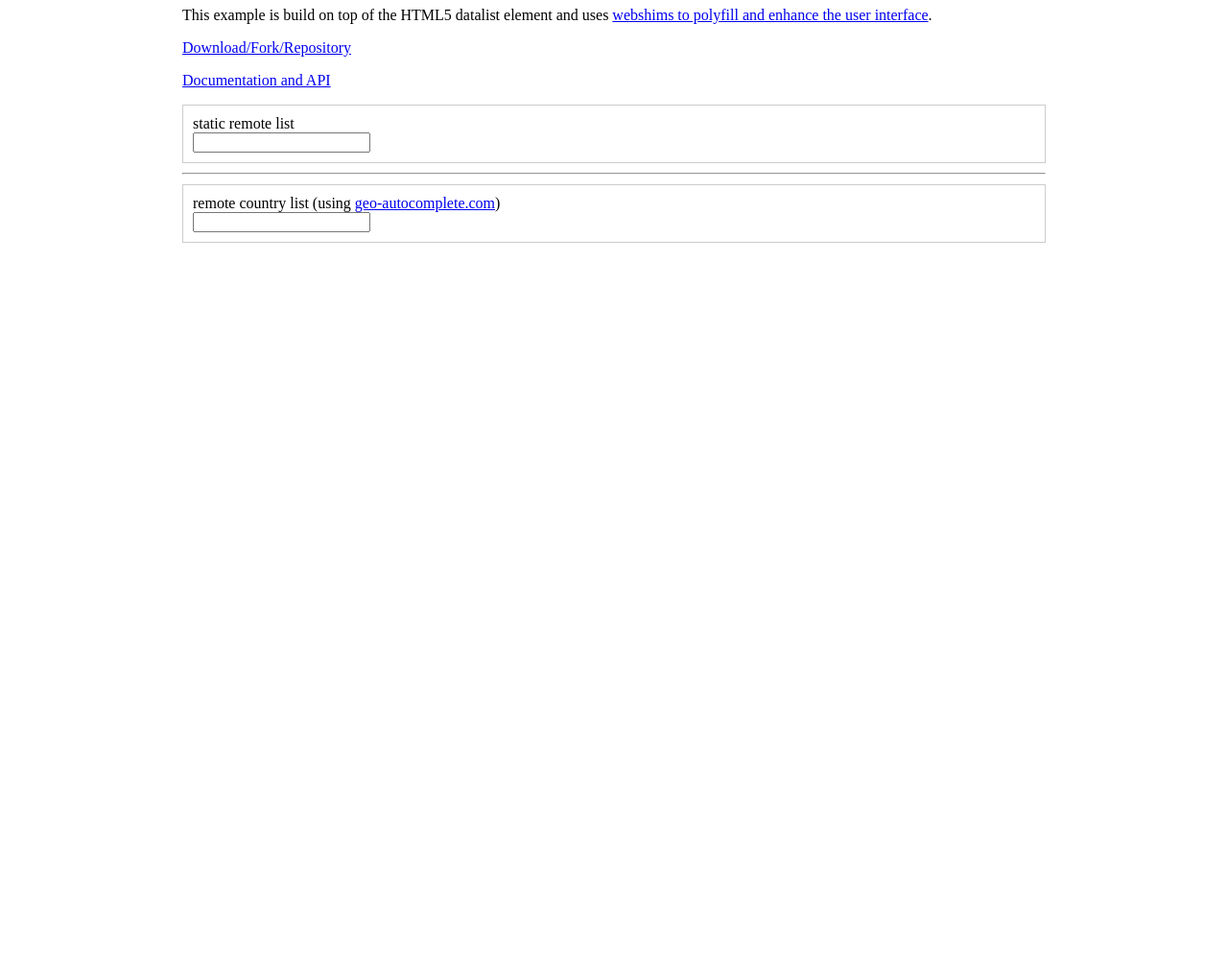
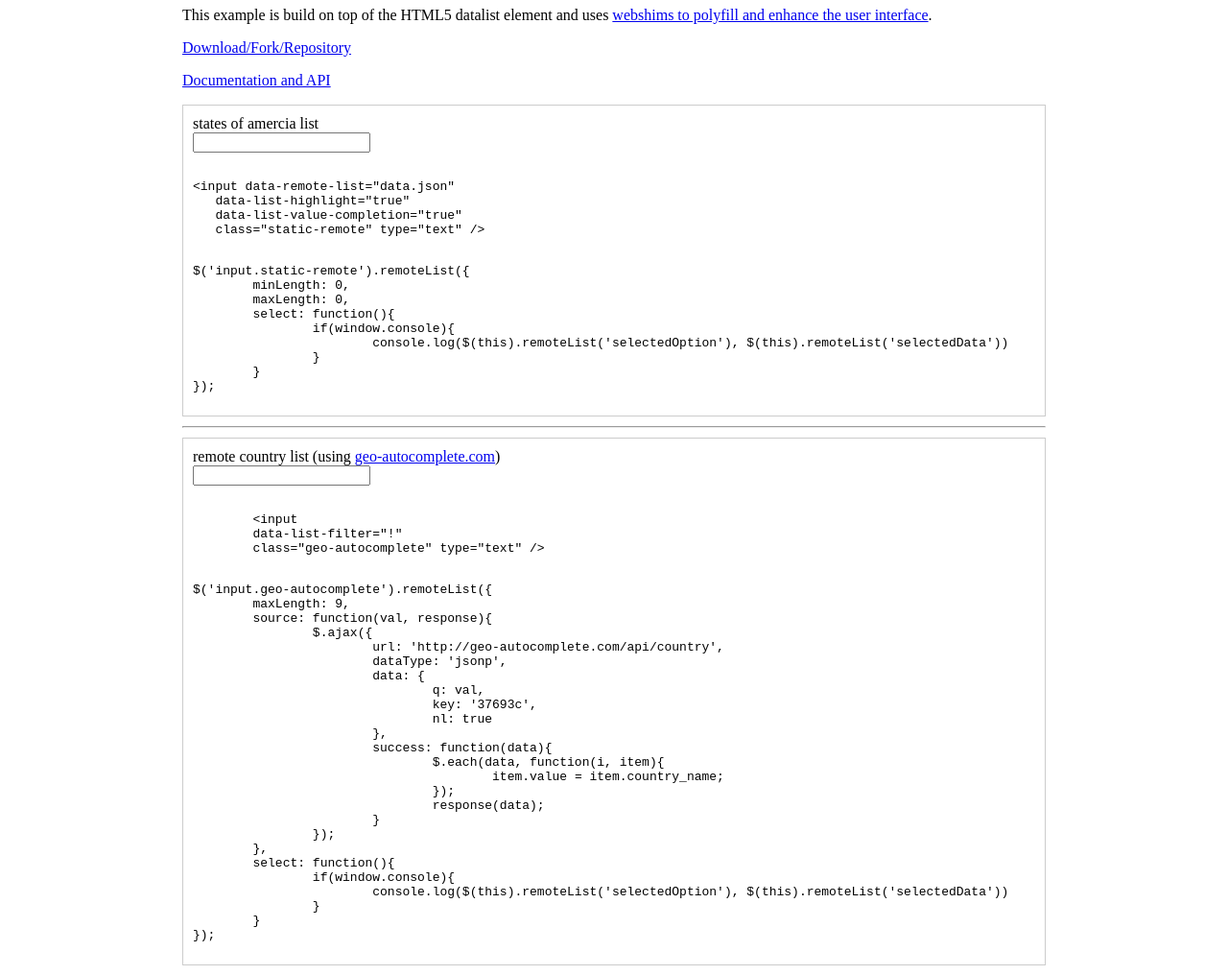
Before and after one commit to aFarkas/remote-list, a website: page demo/index.html in a window 1280 px wide. Shown: the part 73-1089 px from the top of the page at 96% size. Before the commit the page ends 800 px from the top, so only its background shows below. Drawn offline with nearby package versions, Linux system fonts and the light colour scheme.

Commit message:
update examples

```diff
--- a/bower.json
+++ b/bower.json
@@ -1,6 +1,6 @@
 {
 	"name": "remote-list",
-	"version": "0.1.1",
+	"version": "0.1.3",
 	"homepage": "https://github.com/aFarkas/remote-list",
 	"authors": [
 		"aFarkas <info@corrupt-system.de>"
--- a/demo/index.html
+++ b/demo/index.html
@@ -5,7 +5,7 @@
 	<meta http-equiv="content-type" content="text/html;charset=UTF-8"/>
 	<meta http-equiv="X-UA-Compatible" content="chrome=1"/>
 	<meta name="viewport" content="width=device-width"/>
-	<title>lightweight remote autocomplete/autosuggest with HTML5 datalist</title>
+	<title>lightweight remote autocomplete / autosuggest with HTML5 datalist</title>
 	<style>
 		html, body {min-height: 100%;}
 		body {
@@ -25,22 +25,11 @@
 			top: 10px;
 			right: 10px;
 		}
+	</style>
 
-		datalist option {
-			background: #333 !important;
-			color: #fff !important;
-		}
-
-		datalist option:checked {
-			background: #fff !important;
-			color: #333 !important;
-		}
-	</style>
-	<!-- Latest compiled and minified CSS -->
-	<script src="http://code.jquery.com/jquery-1.11.0.js"></script>
+	<script src="http://code.jquery.com/jquery-1.11.1.js"></script>
 
 	<!-- optional for old browser support or to enhance look and feel -->
-	<script src="http://afarkas.github.io/webshim/js-webshim/minified/extras/modernizr-custom.js"></script>
 	<script src="http://afarkas.github.io/webshim/js-webshim/minified/polyfiller.js"></script>
 
 
@@ -78,15 +67,16 @@
 
 <body>
 
-<h1>Tiny lightweight autosuggest plugin for jQuery</h1>
+<h1>Tiny lightweight autosuggest / typeahead plugin for jQuery</h1>
 <p>This example is build on top of the HTML5 datalist element and uses <a href="http://afarkas.github.io/webshim/demos/demos/cfgs/list-datalist.html">webshims to polyfill and enhance the user interface</a>.</p>
 <p><a href="https://github.com/aFarkas/remote-list">Download/Fork/Repository</a></p>
 <p><a href="https://github.com/aFarkas/remote-list#simple-usage-example">Documentation and API</a></p>
 <div class="example">
 <label>
-		<span>static remote list</span>
+	<span>states of amercia list</span>
 	<input data-remote-list="data.json"
 		   data-list-highlight="true"
+		   data-list-value-completion="true"
 		   class="static-remote" type="text" />
 </label>
 <script>
@@ -102,6 +92,25 @@
 		});
 	});
 </script>
+
+<pre><code class="language-markup">
+&lt;input data-remote-list="data.json"
+   data-list-highlight="true"
+   data-list-value-completion="true"
+   class="static-remote" type="text" /&gt;
+</code></pre>
+
+<pre><code class="language-javascript">
+$('input.static-remote').remoteList({
+	minLength: 0,
+	maxLength: 0,
+	select: function(){
+		if(window.console){
+			console.log($(this).remoteList('selectedOption'), $(this).remoteList('selectedData'))
+		}
+	}
+});
+</code></pre>
 </div>
 
 <hr />
@@ -132,7 +141,7 @@
 							});
 							response(data);
 						}
-					})
+					});
 				},
 				select: function(){
 					if(window.console){
@@ -142,6 +151,40 @@
 			});
 		});
 	</script>
+
+<pre><code class="language-markup">
+	&lt;input
+	data-list-filter="!"
+	class="geo-autocomplete" type="text" /&gt;
+</code></pre>
+
+<pre><code class="language-javascript">
+$('input.geo-autocomplete').remoteList({
+	maxLength: 9,
+	source: function(val, response){
+		$.ajax({
+			url: 'http://geo-autocomplete.com/api/country',
+			dataType: 'jsonp',
+			data: {
+				q: val,
+				key: '37693c',
+				nl: true
+			},
+			success: function(data){
+				$.each(data, function(i, item){
+					item.value = item.country_name;
+				});
+				response(data);
+			}
+		});
+	},
+	select: function(){
+		if(window.console){
+			console.log($(this).remoteList('selectedOption'), $(this).remoteList('selectedData'))
+		}
+	}
+});
+</code></pre>
 </div>
 
 <label class="polyfill-type">
@@ -152,5 +195,11 @@
 		<option value="true">true: enhance all</option>
 	</select>
 </label>
+<script>
+	setTimeout(function(){
+		webshim.loader.loadCSS('http://afarkas.github.io/webshim/demos/css/prism.css');
+		webshim.loader.loadScript('http://afarkas.github.io/webshim/demos/demo-js/src/prism.js');
+	});
+</script>
 </body>
 </html>
--- a/package.json
+++ b/package.json
@@ -1,6 +1,6 @@
 {
 	"name": "remote-list",
-	"version": "0.1.2",
+	"version": "0.1.3",
 	"title": "A super-lightweight autocomplete / autosuggest plugin",
 
 	"author": {
@@ -18,6 +18,7 @@
 		"autosuggest",
 		"autosuggestion",
 		"autocomplete",
+        "typeahead",
 		"widget",
 		"UI",
 		"component"
--- a/remote-list.jquery.json
+++ b/remote-list.jquery.json
@@ -1,6 +1,6 @@
 {
 	"name": "remote-list",
-	"version": "0.1.2",
+	"version": "0.1.3",
 	"title": "superlightweight autosuggest / autocomplete plugin",
 	"licenses": [
 		{
@@ -23,6 +23,7 @@
 		"autosuggest",
 		"autosuggestion",
 		"autocomplete",
+        "typeahead",
 		"widget",
 		"UI",
 		"component",
```
Lines whose indentation alone changed are shown as unchanged.
